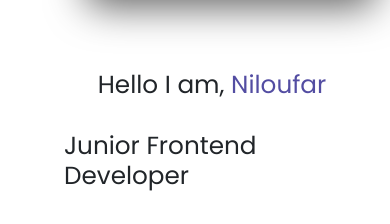
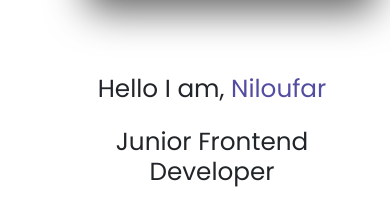
Before and after one commit to Niloufar97/react-portfolio, a React (Vite) app: page / in a window 390 px wide. Shown: the part 468-692 px from the top of the page. Built offline with nearby package versions, Linux system fonts and the light colour scheme.

Commit message:
fix hero text

```diff
--- a/src/pages/home/Home.jsx
+++ b/src/pages/home/Home.jsx
@@ -32,9 +32,7 @@ function Home() {
           <Row className="home-content">
             <Col className="hero-txt" lg={6}>
               <div className="heroText">
-                <h2>
-                  Hello I am, <span>Niloufar</span>
-                </h2>
+                <h2> Hello I am, <span>Niloufar</span></h2>
                 <h2>Junior Frontend Developer</h2>
               </div>
               <div className="heroButtons ">
--- a/src/pages/home/home.css
+++ b/src/pages/home/home.css
@@ -1,4 +1,6 @@
-
+.home{
+    overflow-x: hidden;
+}
 .home-container{
     min-height: 100vh;
     width: 100%;
@@ -79,6 +81,9 @@
     }
     .heroText{
         margin: 4rem auto 0;
+        font-size: 1rem;
+        gap: 1rem;
+        text-align: center;
     }
     .heroButtons a{
         font-size: 0.8rem;
```
